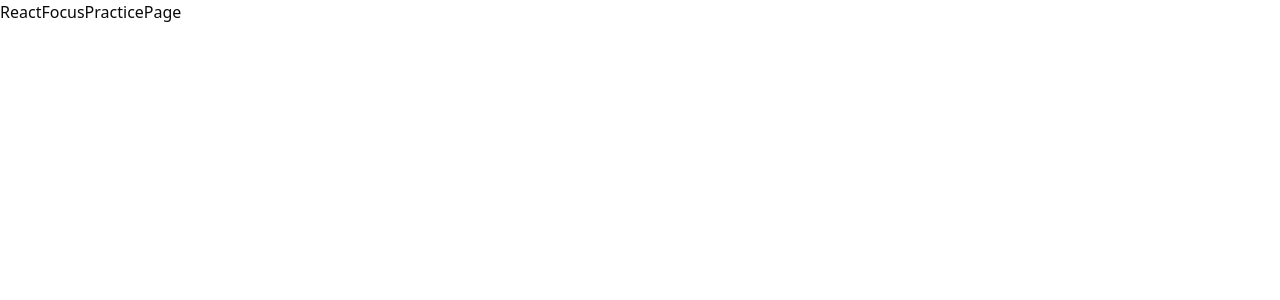
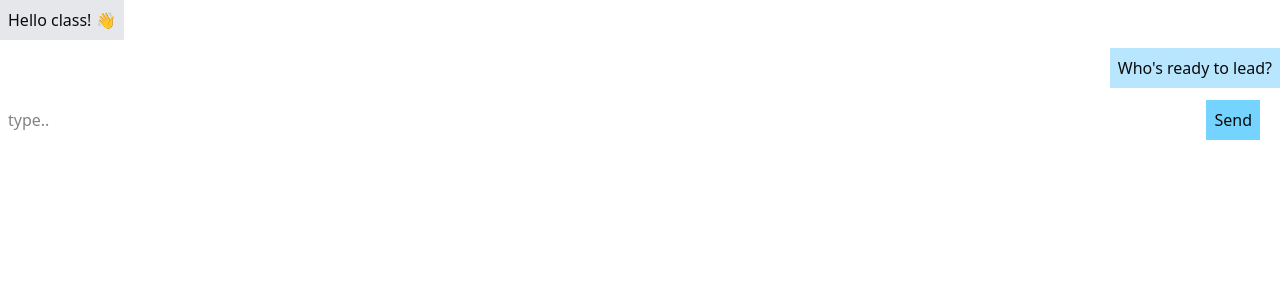
Before and after one commit to pichaipusit/nextjs-convex-realworld-practice, a Next.js app: page /react-focus/practice in a window 1280 px wide. Shown: the top 300 px of the page. Built offline with nearby package versions, Linux system fonts and the light colour scheme.

Commit message:
feat: create chat screen + send/receive messages

```diff
--- a/src/app/react-focus/page.tsx
+++ b/src/app/react-focus/page.tsx
@@ -1,5 +1,6 @@
 import React from "react";
+import ChatScreen from "./practice/_chat/ChatScreen";
 
 export default function ReactFocusPage() {
-  return <div>ReactFocusPage</div>;
+  return <div></div>;
 }
--- /dev/null
+++ b/src/app/react-focus/practice/_chat/ChatScreen.tsx
@@ -0,0 +1,73 @@
+"use client";
+
+import { getMessages, Message } from "@/lib/fake-db";
+import { cn } from "@/lib/utils";
+import React, { useEffect, useState } from "react";
+
+export default function ChatScreen() {
+  const [messages, setMessages] = useState<Message[]>([]);
+  const [text, setText] = useState("");
+
+  const addNewMessage = () => {
+    if (!text) return;
+
+    const newMessage: Message = {
+      id: Date.now(),
+      text,
+      userId: "user-2",
+      username: "Bob",
+      timestamp: new Date().toISOString(),
+      pinned: false,
+      reactions: [],
+    };
+
+    setMessages([...messages, newMessage]);
+    setText("");
+  };
+
+  useEffect(() => {
+    const fetchMessages = async () => {
+      const initialMessages = await getMessages();
+      setMessages(initialMessages);
+    };
+
+    fetchMessages();
+  }, []);
+
+  return (
+    <div className="container mx-auto">
+      <ul className="space-y-2">
+        {messages.map((msg) => (
+          <li
+            key={msg.id}
+            className={cn(
+              "p-2 w-fit",
+              msg.userId === "user-1" ? "bg-gray-200" : "bg-sky-200 ml-auto"
+            )}
+          >
+            {msg.text}
+          </li>
+        ))}
+      </ul>
+
+      <div className="mt-3 flex">
+        <input
+          value={text}
+          onChange={(e) => setText(e.target.value)}
+          type="text"
+          placeholder="type.."
+          className="w-full p-2"
+          onKeyUp={(e) => {
+            if (e.key === "Enter") addNewMessage();
+          }}
+        />
+        <button
+          onClick={addNewMessage}
+          className="absolute right-5 bg-sky-300 p-2"
+        >
+          Send
+        </button>
+      </div>
+    </div>
+  );
+}
--- a/src/app/react-focus/practice/page.tsx
+++ b/src/app/react-focus/practice/page.tsx
@@ -1,5 +1,10 @@
 import React from "react";
+import ChatScreen from "./_chat/ChatScreen";
 
 export default function ReactFocusPracticePage() {
-  return <div>ReactFocusPracticePage</div>;
+  return (
+    <div>
+      <ChatScreen />
+    </div>
+  );
 }
--- /dev/null
+++ b/src/lib/fake-db.tsx
@@ -0,0 +1,46 @@
+// data/fake-messages.ts
+
+export type Reaction = {
+  emoji: string;
+  userId: string;
+};
+
+export type Message = {
+  id: number;
+  text: string;
+  userId: string;
+  username: string;
+  timestamp: string;
+  pinned: boolean;
+  reactions: Reaction[];
+};
+
+const fakeMessages: Message[] = [
+  {
+    id: 1,
+    text: "Hello class! 👋",
+    userId: "user-1",
+    username: "Alice",
+    timestamp: new Date().toISOString(),
+    pinned: false,
+    reactions: [],
+  },
+  {
+    id: 2,
+    text: "Who's ready to lead?",
+    userId: "user-2",
+    username: "Bob",
+    timestamp: new Date().toISOString(),
+    pinned: true,
+    reactions: [
+      { emoji: "🔥", userId: "user-3" },
+      { emoji: "👍", userId: "user-1" },
+    ],
+  },
+];
+
+export const getMessages = async (): Promise<Message[]> => {
+  // You can only await something that is a Promise or "thenable".
+  await new Promise((res) => setTimeout(res, 300));
+  return fakeMessages;
+};
```
